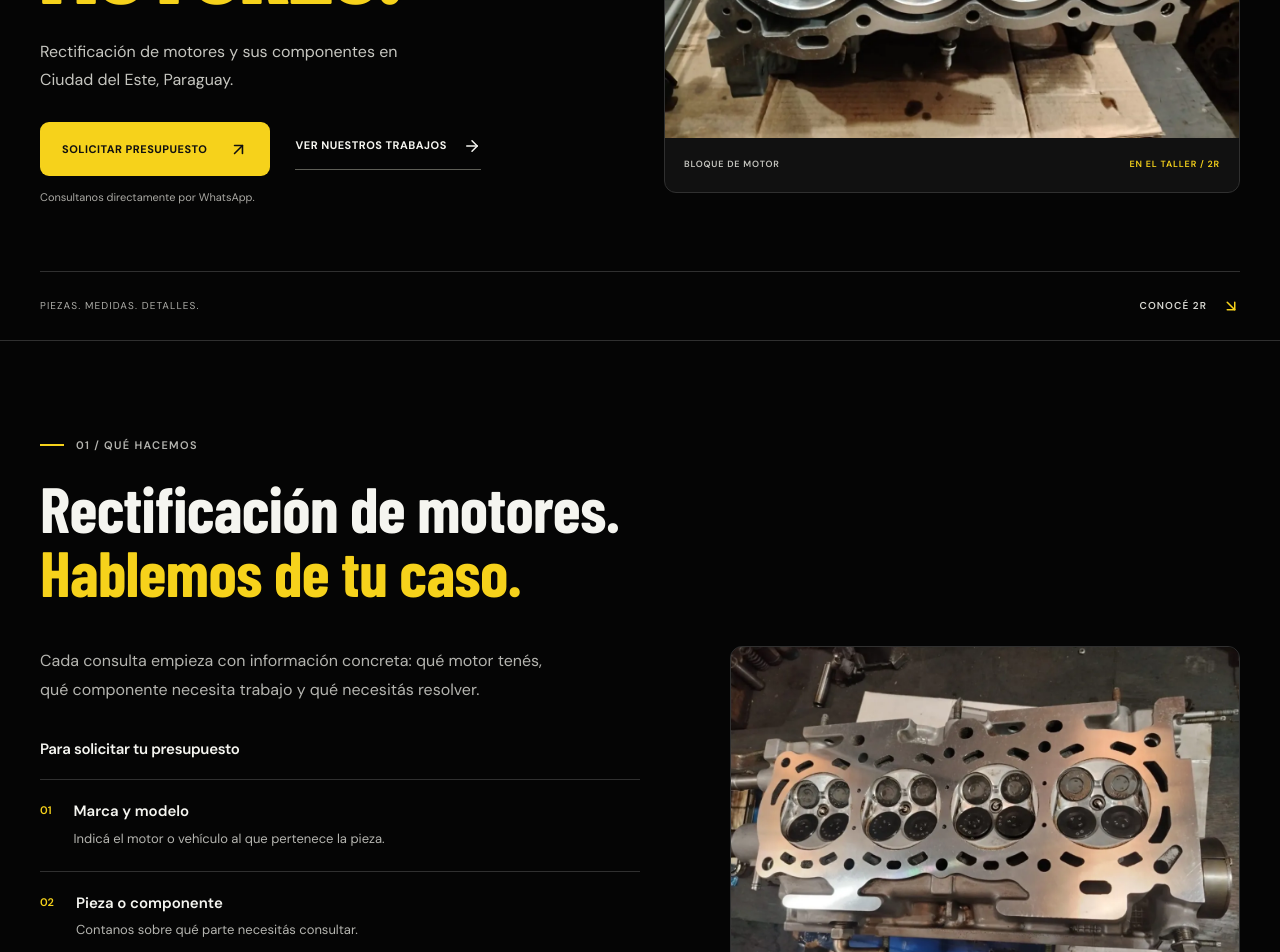
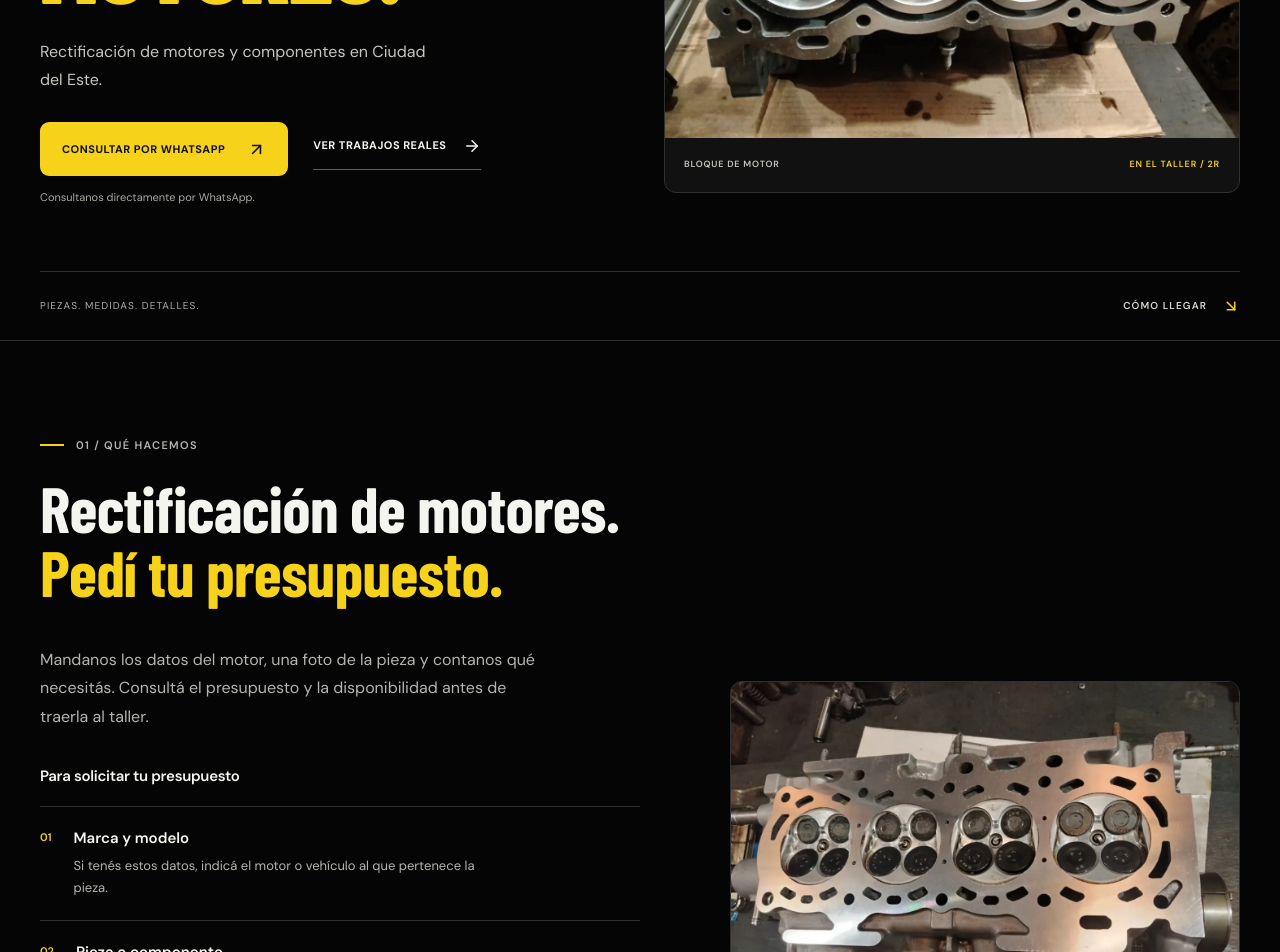
Before and after one commit to busca-la/2R-Retifca, a React (Vite) app: page / in a window 1280 px wide. Shown: the part 460-1412 px from the top of the page. Built offline with nearby package versions, Linux system fonts and the light colour scheme; no server answers.

Commit message:
feat: adapt 2R contact flows for Paraguay

```diff
--- a/index.html
+++ b/index.html
@@ -1,12 +1,12 @@
 <!doctype html>
-<html lang="es">
+<html lang="es-PY">
   <head>
     <meta charset="UTF-8" />
     <meta name="viewport" content="width=device-width, initial-scale=1.0" />
     <meta name="theme-color" content="#050505" />
     <meta name="description" content="Rectificadora de Motores 2R en Ciudad del Este, Paraguay. Consultas y presupuestos para rectificación de motores. WhatsApp +595 984 225745." />
     <meta property="og:title" content="2R | Rectificadora de Motores en Ciudad del Este" />
-    <meta property="og:description" content="Conocé nuestros trabajos y procesos. Consultas y presupuestos directamente por WhatsApp." />
+    <meta property="og:description" content="Rectificación de motores en Ciudad del Este. Mirá los trabajos del taller y consultá presupuesto, disponibilidad y ubicación por WhatsApp." />
     <meta property="og:type" content="website" />
     <meta property="og:locale" content="es_PY" />
     <meta property="og:url" content="https://2r-retifca.vercel.app/" />
--- a/src/main.jsx
+++ b/src/main.jsx
@@ -1,7 +1,7 @@
 import React, { useEffect, useRef, useState } from 'react';
 import { createRoot } from 'react-dom/client';
 import { ArrowDownRight, ArrowRight, ArrowUpRight, Clock, Facebook, Mail, MapPin, Menu, MessageCircle, Phone, Star, X } from 'lucide-react';
-import { contact, inquiryMessage, navigation, whatsappUrl } from './siteData';
+import { contact, inquiryMessage, navigation, quickConsultations, whatsappUrl } from './siteData';
 import { aboutPhoto, heroPhoto, servicePhoto } from './media';
 import WorkGallery from './WorkGallery';
 import { usePhotoMotion, useScrollNavigation } from './useInteractions';
@@ -32,7 +32,7 @@ function Header() {
     document.body.classList.add('menu-is-open');
     if (main) main.inert = true;
     if (footer) footer.inert = true;
-    header.current?.querySelector('nav a')?.focus();
+    header.current?.querySelector('nav a')?.focus({ preventScroll: true });
     const onKey = (event) => {
       if (event.key === 'Escape') { event.preventDefault(); setOpen(false); }
       if (event.key !== 'Tab') return;
@@ -76,10 +76,10 @@ function Hero() {
         <div className="hero-content">
           <p className="hero-eyebrow"><span aria-hidden="true" /> RECTIFICADORA 2R · CIUDAD DEL ESTE</p>
           <h1 id="hero-title"><span>PRECISIÓN</span><span className="outline-word">QUE MUEVE</span><span className="highlight-word">MOTORES.</span></h1>
-          <p className="hero-subtitle">Rectificación de motores y sus componentes en Ciudad del Este, Paraguay.</p>
+          <p className="hero-subtitle">Rectificación de motores y componentes en Ciudad del Este.</p>
           <div className="hero-actions">
-            <a href={whatsappUrl()} className="button button-yellow">SOLICITAR PRESUPUESTO <ArrowUpRight size={19} aria-hidden="true" /></a>
-            <a href="#trabajos" className="text-link">VER NUESTROS TRABAJOS <ArrowRight size={18} aria-hidden="true" /></a>
+            <a href={whatsappUrl()} className="button button-yellow">CONSULTAR POR WHATSAPP <ArrowUpRight size={19} aria-hidden="true" /></a>
+            <a href="#trabajos" className="text-link">VER TRABAJOS REALES <ArrowRight size={18} aria-hidden="true" /></a>
           </div>
           <p className="hero-contact-note">Consultanos directamente por WhatsApp.</p>
         </div>
@@ -88,27 +88,27 @@ function Hero() {
           <figcaption><span>BLOQUE DE MOTOR</span><span>EN EL TALLER / 2R</span></figcaption>
         </figure>
       </div>
-      <div className="hero-bottom"><span>PIEZAS. MEDIDAS. DETALLES.</span><a href="#servicios">CONOCÉ 2R <ArrowDownRight size={18} aria-hidden="true" /></a></div>
+      <div className="hero-bottom"><span>PIEZAS. MEDIDAS. DETALLES.</span><a href="#ubicacion">CÓMO LLEGAR <ArrowDownRight size={18} aria-hidden="true" /></a></div>
     </div>
   </section>;
 }
 function Services() {
   return <section className="services-section section-space" id="servicios" aria-labelledby="services-title">
     <div className="site-container">
-      <div className="services-head reveal"><SectionLabel>01 / QUÉ HACEMOS</SectionLabel><h2 id="services-title">Rectificación de motores.<br /><em>Hablemos de tu caso.</em></h2></div>
+      <div className="services-head reveal"><SectionLabel>01 / QUÉ HACEMOS</SectionLabel><h2 id="services-title">Rectificación de motores.<br /><em>Pedí tu presupuesto.</em></h2></div>
       <article className="service-overview reveal">
         <div className="service-copy">
-          <p className="section-intro">Cada consulta empieza con información concreta: qué motor tenés, qué componente necesita trabajo y qué necesitás resolver.</p>
+          <p className="section-intro">Mandanos los datos del motor, una foto de la pieza y contanos qué necesitás. Consultá el presupuesto y la disponibilidad antes de traerla al taller.</p>
           <h3>Para solicitar tu presupuesto</h3>
           <ol className="consultation-checklist">
-            <li><span>01</span><div><strong>Marca y modelo</strong><p>Indicá el motor o vehículo al que pertenece la pieza.</p></div></li>
-            <li><span>02</span><div><strong>Pieza o componente</strong><p>Contanos sobre qué parte necesitás consultar.</p></div></li>
-            <li><span>03</span><div><strong>Detalle del trabajo</strong><p>Describí lo que necesitás. También podés enviar fotos por WhatsApp.</p></div></li>
+            <li><span>01</span><div><strong>Marca y modelo</strong><p>Si tenés estos datos, indicá el motor o vehículo al que pertenece la pieza.</p></div></li>
+            <li><span>02</span><div><strong>Pieza o componente</strong><p>Contanos sobre qué parte necesitás consultar. Si no sabés el nombre, podés mandar una foto.</p></div></li>
+            <li><span>03</span><div><strong>Trabajo a consultar</strong><p>Describí qué necesitás y consultá el costo, el plazo y la disponibilidad por WhatsApp.</p></div></li>
           </ol>
         </div>
         <figure className="service-photo"><img src={servicePhoto.url} alt="Cámaras y válvulas de una tapa de motor fotografiada en 2R" width={servicePhoto.width} height={servicePhoto.height} loading="lazy" decoding="async" /><figcaption>COMPONENTES DEL MOTOR / 2R</figcaption></figure>
       </article>
-      <div className="service-cta reveal"><p>¿Qué necesita tu motor?<span>Consultá el alcance del trabajo y la disponibilidad.</span></p><a className="button button-outline" href={whatsappUrl('Hola, 2R. Quisiera consultar sobre un trabajo de rectificación. Mi motor / modelo es: ')}>CONSULTAR POR WHATSAPP <ArrowUpRight size={18} aria-hidden="true" /></a></div>
+      <div className="service-cta reveal"><p>¿Tenés una pieza para consultar?<span>Mandá una foto y los datos del motor por WhatsApp.</span></p><a className="button button-outline" href={whatsappUrl('Hola, 2R. Quisiera consultar sobre un trabajo de rectificación. Mi motor / modelo es: ')}>CONSULTAR POR WHATSAPP <ArrowUpRight size={18} aria-hidden="true" /></a></div>
     </div>
   </section>;
 }
@@ -116,7 +116,7 @@ function About() {
   return <section id="nosotros" className="about-section section-space" aria-labelledby="about-title">
     <div className="site-container about-layout">
       <figure className="about-photo reveal"><img src={aboutPhoto.url} alt="Tapa de motor sobre la maquinaria del taller de 2R" width={aboutPhoto.width} height={aboutPhoto.height} loading="lazy" decoding="async" /><figcaption>UNA MIRADA AL TRABAJO DE 2R.</figcaption></figure>
-      <div className="about-copy reveal"><SectionLabel>03 / SOBRE 2R</SectionLabel><h2 id="about-title">El motor, desde<br /><em>cada una de sus piezas.</em></h2><p>Somos Rectificadora de Motores 2R, en Ciudad del Este. Trabajamos en la rectificación de motores y sus componentes.</p><p>En esta página podés ver piezas y procesos del taller. Para conocer el alcance de un trabajo, compartí con nosotros los datos de tu motor y tu consulta.</p><a className="text-link" href={whatsappUrl('Hola, 2R. Me gustaría consultar por mi motor. ')}>HABLEMOS DE TU MOTOR <ArrowUpRight size={18} aria-hidden="true" /></a></div>
+      <div className="about-copy reveal"><SectionLabel>03 / SOBRE 2R</SectionLabel><h2 id="about-title">El motor, desde<br /><em>cada una de sus piezas.</em></h2><p>Somos Rectificadora de Motores 2R, en Ciudad del Este. Trabajamos en la rectificación de motores y sus componentes.</p><p>Conocé el trabajo del taller en nuestras fotos y videos. Para consultar presupuesto y disponibilidad, contanos qué motor o pieza tenés.</p><a className="text-link" href={whatsappUrl('Hola, 2R. Me gustaría consultar por mi motor. ')}>HABLEMOS DE TU MOTOR <ArrowUpRight size={18} aria-hidden="true" /></a></div>
     </div>
   </section>;
 }
@@ -125,8 +125,8 @@ function LocationAndTrust() {
     <div className="site-container">
       <div className="location-heading reveal"><SectionLabel>04 / ENCONTRANOS</SectionLabel><h2 id="location-title">Estamos en<br /><em>Ciudad del Este.</em></h2><p>Ubicación, contacto y experiencias de clientes en nuestros canales oficiales.</p></div>
       <div className="location-grid reveal">
-        <article className="location-card"><MapPin size={25} aria-hidden="true" /><h3>Vení al taller</h3><p>{contact.address}, Paraguay.</p><a className="text-link" href={contact.mapUrl} target="_blank" rel="noopener noreferrer">ABRIR GOOGLE MAPS <ArrowUpRight size={17} aria-hidden="true" /></a></article>
-        <article className="location-card"><Star size={25} aria-hidden="true" /><h3>Experiencias en Google</h3><p>Conocé nuestro perfil. Si ya trabajaste con 2R, también podés compartir tu experiencia.</p><div className="location-actions"><a className="text-link" href={contact.mapUrl} target="_blank" rel="noopener noreferrer">VER PERFIL <ArrowUpRight size={17} aria-hidden="true" /></a><a className="subtle-link" href={contact.reviewUrl} target="_blank" rel="noopener noreferrer">Escribir una reseña <ArrowUpRight size={16} aria-hidden="true" /></a></div></article>
+        <article className="location-card"><MapPin size={25} aria-hidden="true" /><h3>Cómo llegar al taller</h3><p>{contact.address}, Paraguay.</p><a className="text-link" href={contact.mapUrl} target="_blank" rel="noopener noreferrer">VER UBICACIÓN EN MAPS <ArrowUpRight size={17} aria-hidden="true" /></a></article>
+        <article className="location-card"><Star size={25} aria-hidden="true" /><h3>2R en Google</h3><p>Abrí el perfil del taller para ver su ubicación y las reseñas disponibles. Si ya trabajaste con 2R, podés compartir tu experiencia.</p><div className="location-actions"><a className="text-link" href={contact.mapUrl} target="_blank" rel="noopener noreferrer">VER PERFIL <ArrowUpRight size={17} aria-hidden="true" /></a><a className="subtle-link" href={contact.reviewUrl} target="_blank" rel="noopener noreferrer">Escribir una reseña <ArrowUpRight size={16} aria-hidden="true" /></a></div></article>
       </div>
       <p className="hours-note"><Clock size={17} aria-hidden="true" /> Antes de venir, <a href={whatsappUrl('Hola, 2R. ¿Podrían confirmarme el horario de atención de hoy?')}>confirmá el horario de atención por WhatsApp <ArrowUpRight size={15} aria-hidden="true" /></a>.</p>
     </div>
@@ -149,8 +149,10 @@ function Contact() {
   return <section className="contact-section section-space" id="contacto" aria-labelledby="contact-title">
     <div className="site-container contact-layout">
       <div className="contact-intro reveal">
-        <SectionLabel>05 / CONTACTO</SectionLabel><h2 id="contact-title">Tu próxima consulta<br /><em>empieza acá.</em></h2><p>Hablá directamente con 2R o prepará tu consulta en el formulario.</p>
-        <a className="button button-yellow" href={whatsappUrl()}>ESCRIBIR POR WHATSAPP <ArrowUpRight size={18} aria-hidden="true" /></a>
+        <SectionLabel>05 / CONTACTO</SectionLabel><h2 id="contact-title">Hablemos<br /><em>de tu motor.</em></h2><p>Elegí tu consulta para hablar con 2R por WhatsApp. En el chat podés agregar fotos de la pieza.</p>
+        <div className="quick-consultations" role="group" aria-label="Consultas rápidas por WhatsApp">
+          {quickConsultations.map((item, index) => <a className={'quick-consultation' + (index === 0 ? ' quick-consultation-primary' : '')} href={whatsappUrl(item.message)} key={item.label}><MessageCircle size={18} aria-hidden="true" /><span>{item.label}</span><ArrowUpRight size={17} aria-hidden="true" /></a>)}
+        </div>
         <div className="contact-lines">
           <a href={'tel:+' + contact.whatsapp}><Phone size={19} aria-hidden="true" /><span>{contact.phone}</span><ArrowUpRight size={17} aria-hidden="true" /></a>
           <a href={contact.mapUrl} target="_blank" rel="noopener noreferrer"><MapPin size={19} aria-hidden="true" /><span>{contact.address}</span><ArrowUpRight size={17} aria-hidden="true" /></a>
@@ -159,7 +161,7 @@ function Contact() {
         </div>
       </div>
       <div className="form-panel reveal">
-        <p className="form-eyebrow">CONSULTA / 2R</p><h3>Contanos qué necesitás.</h3>
+        <p className="form-eyebrow">CONSULTA CON DETALLES / 2R</p><h3>Contanos qué necesitás.</h3>
         <form onSubmit={submit} className="inquiry-form" noValidate>
           <label htmlFor="full-name">Tu nombre <span>(obligatorio)</span></label>
           <input id="full-name" name="name" required autoComplete="name" maxLength={90} placeholder="¿Cómo te llamás?" value={form.name} onChange={e => setField('name', e.target.value)} aria-invalid={Boolean(errors.name)} aria-describedby={errors.name ? 'name-error' : undefined} />
@@ -175,6 +177,29 @@ function Contact() {
       </div>
     </div>
   </section>;
+}
+function MobileContactBar() {
+  const [visible, setVisible] = useState(false);
+  useEffect(() => {
+    const hero = document.getElementById('inicio');
+    if (!hero || !('IntersectionObserver' in window)) return;
+    const mobile = window.matchMedia('(max-width: 620px)');
+    let observer;
+    const configure = () => {
+      observer?.disconnect();
+      if (!mobile.matches) { setVisible(false); return; }
+      observer = new IntersectionObserver(([entry]) => setVisible(!entry.isIntersecting && entry.boundingClientRect.bottom <= 78), { rootMargin: '-78px 0px 0px 0px', threshold: 0 });
+      observer.observe(hero);
+    };
+    configure();
+    mobile.addEventListener('change', configure);
+    return () => { observer?.disconnect(); mobile.removeEventListener('change', configure); };
+  }, []);
+  return visible ? <nav className="mobile-contact-bar" aria-label="Contacto rápido de 2R">
+    <a href={whatsappUrl()}><MessageCircle size={19} aria-hidden="true" /><span>WhatsApp</span></a>
+    <a href={'tel:+' + contact.whatsapp}><Phone size={19} aria-hidden="true" /><span>Llamar</span></a>
+    <a href={contact.mapUrl} target="_blank" rel="noopener noreferrer"><MapPin size={19} aria-hidden="true" /><span>Cómo llegar</span></a>
+  </nav> : null;
 }
 function Footer() {
   return <footer className="footer">
@@ -199,6 +224,6 @@ function App() {
     motion.addEventListener('change', configure);
     return () => { observer.disconnect(); motion.removeEventListener('change', configure); };
   }, []);
-  return <><a className="skip-link" href="#contenido">Saltar al contenido</a><Header /><main id="contenido"><Hero /><Services /><WorkGallery /><About /><LocationAndTrust /><Contact /></main><Footer /></>;
+  return <><a className="skip-link" href="#contenido">Saltar al contenido</a><Header /><main id="contenido"><Hero /><Services /><WorkGallery /><About /><LocationAndTrust /><Contact /><MobileContactBar /></main><Footer /></>;
 }
 createRoot(document.getElementById('root')).render(<App />);
--- a/src/siteData.js
+++ b/src/siteData.js
@@ -17,6 +17,11 @@ export function whatsappUrl(message = 'Hola, 2R. Quisiera solicitar un presupues
 export function inquiryMessage({ name, motor, detail }) {
   return ['Hola, Rectificadora 2R. Quisiera hacer una consulta.', 'Nombre: ' + name.trim(), 'Motor / modelo: ' + (motor.trim() || 'Sin especificar'), 'Consulta: ' + detail.trim()].join('\n');
 }
+export const quickConsultations = [
+  { label: 'Presupuesto', message: 'Hola, 2R. Quisiera pedir un presupuesto para un trabajo de rectificación.\nMotor / modelo:\nPieza o componente:\nTrabajo a consultar:' },
+  { label: 'Plazo y disponibilidad', message: 'Hola, 2R. Quisiera consultar la disponibilidad y el plazo para un trabajo de rectificación.\nMotor / modelo:\nTrabajo a consultar:' },
+  { label: 'Ubicación y horario', message: 'Hola, 2R. Quisiera visitar el taller en Ciudad del Este. ¿Me confirman la ubicación y el horario de atención?' }
+];
 export const navigation = [
   { label: 'Servicios', href: '#servicios' },
   { label: 'Trabajos', href: '#trabajos' },
```
Also changed, not shown: src/styles.css (+17 -0 lines), 2 other files (tests, documents, lock files or other folders).
